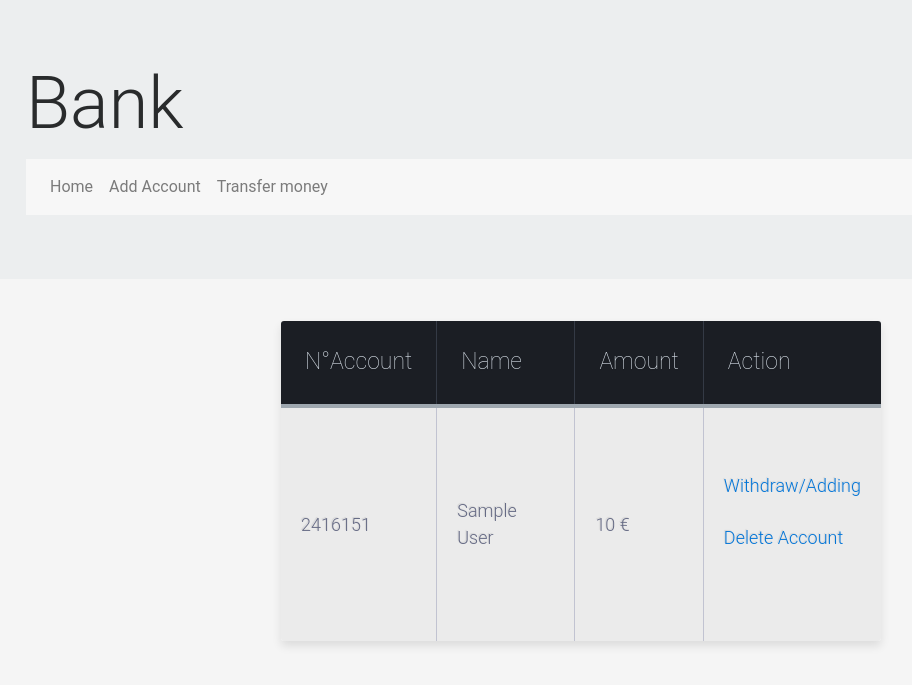
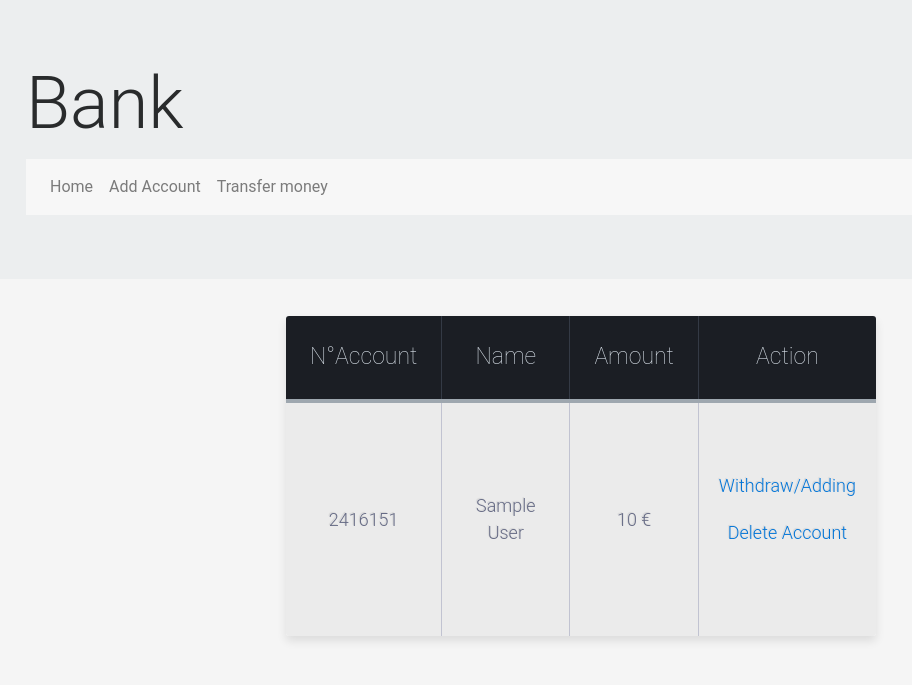
Before and after one commit to Mathieu-Pluquet/Bank, a PHP site: page / in a window 1280 px wide. Shown: the top 685 px of the page, without its empty margins (59-971 px from the left). Run offline with PHP 8.4, Linux system fonts and the light colour scheme; tables that the repository leaves empty or names only in its code hold one stand-in row (values such as "Sample post"); some libraries are stand-ins or nearby versions.

Commit message:
add responsive

```diff
--- a/css/main.css
+++ b/css/main.css
@@ -260,7 +260,7 @@ td.text-right {
 
 .ma {
   display: block;
-  margin-bottom: 25px;
+  margin-bottom: 20px;
 }
 
 
@@ -349,6 +349,27 @@ td.text-right {
     clear: both;
 }
 
+@media (min-height: 720px) {
+  .bg {
+  background-color:#F7F7F7;
+  }
+}
+
+@media (max-height: 720px) {
+  .bg {
+    background-color:#ECEEEF;
+  }
+
+}
+
+
+
+
+
+
+
+
+
 
 /* ==========================================================================
    EXAMPLE Media Queries for Responsive Design.
--- a/view/add.php
+++ b/view/add.php
@@ -10,7 +10,7 @@ include 'view/header.php';
  <tr>
 <td class="test">
 <form class="" action="index.php" method="post">
-  <input type="text" name="name" value="" placeholder="name"> <p></p>
+  <input type="text" name="name" value="" placeholder="name" maxlength="15"> <p></p>
   <div class="test center">
     <input class="test mini" type="number" name="amount" value="" placeholder="Amount">
     <div class="input-group-addon">€</div>
--- a/view/header.php
+++ b/view/header.php
@@ -3,6 +3,9 @@
   <head>
     <meta charset="utf-8">
     <link rel="stylesheet" href="https://maxcdn.bootstrapcdn.com/bootstrap/4.0.0-alpha.6/css/bootstrap.min.css" integrity="sha384-rwoIResjU2yc3z8GV/NPeZWAv56rSmLldC3R/AZzGRnGxQQKnKkoFVhFQhNUwEyJ" crossorigin="anonymous">
+  <script src="https://code.jquery.com/jquery-3.1.1.slim.min.js" integrity="sha384-A7FZj7v+d/sdmMqp/nOQwliLvUsJfDHW+k9Omg/a/EheAdgtzNs3hpfag6Ed950n" crossorigin="anonymous"></script>
+  <script src="https://cdnjs.cloudflare.com/ajax/libs/tether/1.4.0/js/tether.min.js" integrity="sha384-DztdAPBWPRXSA/3eYEEUWrWCy7G5KFbe8fFjk5JAIxUYHKkDx6Qin1DkWx51bBrb" crossorigin="anonymous"></script>
+  <script src="https://maxcdn.bootstrapcdn.com/bootstrap/4.0.0-alpha.6/js/bootstrap.min.js" integrity="sha384-vBWWzlZJ8ea9aCX4pEW3rVHjgjt7zpkNpZk+02D9phzyeVkE+jo0ieGizqPLForn" crossorigin="anonymous"></script>
     <link rel="stylesheet" href="css/main.css">
 
     <title></title>
@@ -12,8 +15,9 @@
   <div class="container">
     <h1 class="display-3">Bank</h1>
     <p></p>
+
     <!-- navbar -->
-    <nav class="navbar navbar-toggleable-md navbar-light bg-faded">
+    <nav class="navbar navbar-toggleable-md navbar-light bg">
      <button class="navbar-toggler navbar-toggler-right" type="button" data-toggle="collapse" data-target="#navbarSupportedContent" aria-controls="navbarSupportedContent" aria-expanded="false" aria-label="Toggle navigation">
        <span class="navbar-toggler-icon"></span>
      </button>
@@ -32,10 +36,7 @@
        </ul>
      </div>
     </nav>
-  </div>
 </div>
-
-
-
+</div>
   </body>
 </html>
--- a/view/index.php
+++ b/view/index.php
@@ -9,15 +9,14 @@ include 'view/header.php';
 </head>
 
 <body>
-<div class="table-title">
-</div>
+<div class="table-title tab hidden-md-down">
 <table class="table-fill">
 <thead>
 <tr>
-<th >N°Account</th>
-<th >Name</th>
-<th >Amount</th>
-<th >Action</th>
+<th class="text-center">N°Account</th>
+<th class="text-center">Name</th>
+<th class="text-center">Amount</th>
+<th class="text-center">Action</th>
 </tr>
 </thead>
 
@@ -26,12 +25,11 @@ include 'view/header.php';
 foreach ($object as $value) {?>
   <tbody class="table-hover">
   <tr>
-<td class="text-left"><?php echo(rand(100000,299999)); echo $value->getId(); ?></td>
-<td class="text-left"><?php echo $value->getName(); ?></td>
-<td class="text-left"><?php echo $value->getAmount(); ?> €</td>
-<td class="text-left">
+<td class="text-left text-center"><?php echo(rand(100000,299999)); echo $value->getId(); ?></td>
+<td class="text-left text-center"><?php echo $value->getName(); ?></td>
+<td class="text-left text-center"><?php echo $value->getAmount(); ?> €</td>
+<td class="text-left text-center">
   <a class="ma" id="no" href="with_add.php?id=<?php echo $value->getId();?>">Withdraw/Adding</a>
-
   <a class="ma" href="?delete=<?php echo $value->getId();?>">Delete Account</a>
 </td>
 </tr>
@@ -42,4 +40,36 @@ foreach ($object as $value) {?>
 
 
 </table>
+</div>
+
+
+ <!-- responsive mobile -->
+<div class="table-title mob hidden-lg-up">
+<table class="table-fill">
+<thead>
+<tr>
+<th class="text-center">Amount</th>
+<th class="text-center">Action</th>
+</tr>
+</thead>
+
+
+<?php
+foreach ($object as $value) {?>
+  <tbody class="table-hover">
+  <tr>
+<td class="text-left text-center"><?php echo $value->getName() . " " . $value->getAmount(); ?> €</td>
+<td class="text-left text-center">
+  <a class="ma" id="no" href="with_add.php?id=<?php echo $value->getId();?>">With/Add</a>
+  <a class="ma" href="?delete=<?php echo $value->getId();?>">Delete</a>
+</td>
+</tr>
+</tbody>
+
+<?php
+}?>
+
+
+</table>
+</div>
   </body>
```
Also changed, not shown: view/with_add.php (+42 -1 lines).
